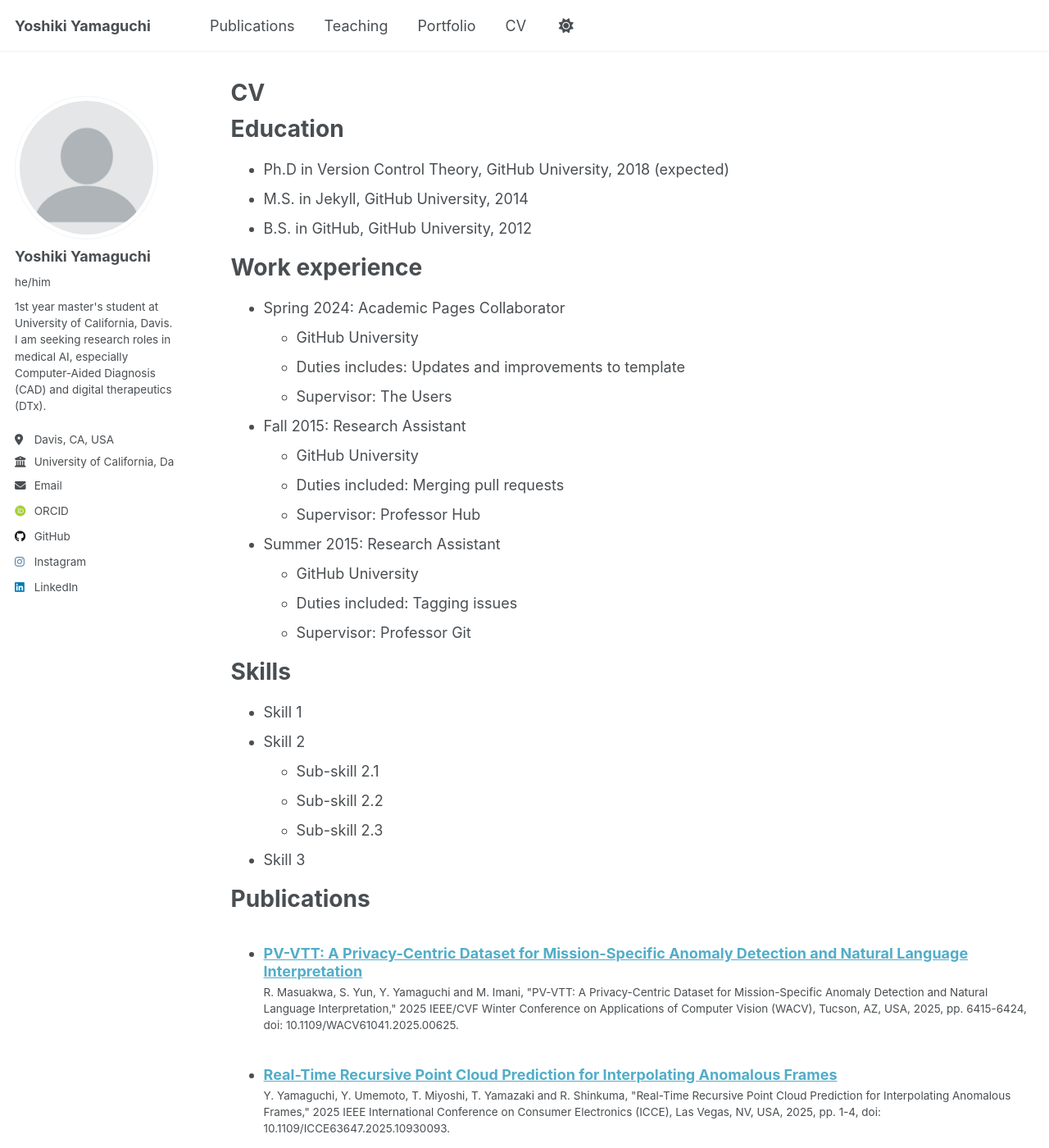
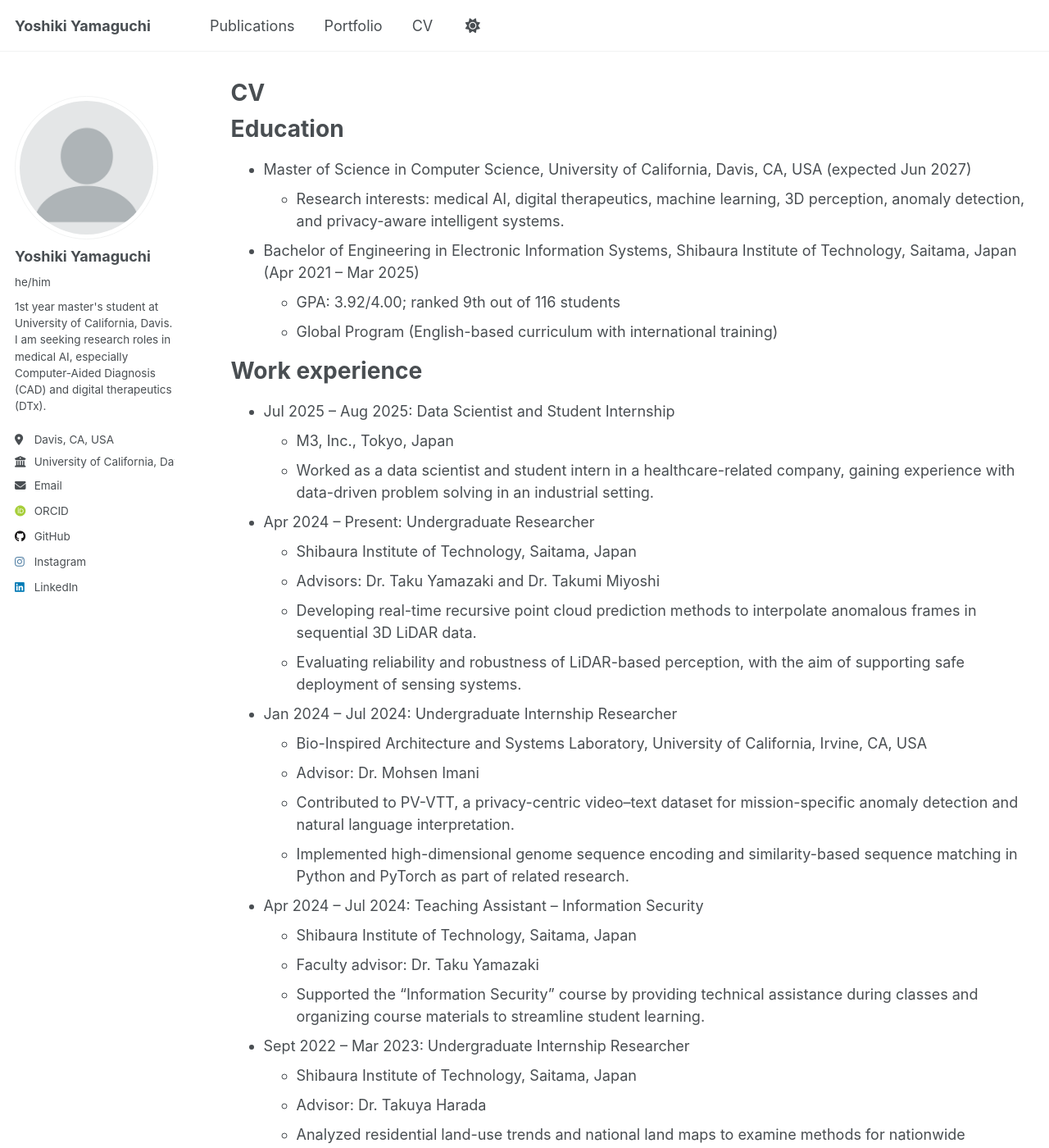
Before and after one commit to Yoshiki0319/Yoshiki0319.github.io, a Jekyll site: the page built from _pages/cv.md, in a window 1280 px wide and 1400 px high. Shown: the whole window at 82% size. Built offline with Jekyll 4.4.1, drawn with Linux system fonts in a browser that asks for light colours; some web fonts are replaced; a script that is not in the unit is left out; some of the changed text lies outside the part shown.

Commit message:
Remove outdated teaching experiences and update navigation links

```diff
--- a/_data/navigation.yml
+++ b/_data/navigation.yml
@@ -14,8 +14,8 @@ main:
   #- title: "Talks"
   #  url: /talks/
 
-  - title: "Teaching"
-    url: /teaching/
+  #- title: "Teaching"
+  #  url: /teaching/
 
   - title: "Portfolio"
     url: /portfolio/
--- a/_pages/cv.md
+++ b/_pages/cv.md
@@ -11,35 +11,65 @@ redirect_from:
 
 Education
 ======
-* Ph.D in Version Control Theory, GitHub University, 2018 (expected)
-* M.S. in Jekyll, GitHub University, 2014
-* B.S. in GitHub, GitHub University, 2012
+* Master of Science in Computer Science, University of California, Davis, CA, USA (expected Jun 2027)
+  * Research interests: medical AI, digital therapeutics, machine learning, 3D perception, anomaly detection, and privacy-aware intelligent systems.
+
+* Bachelor of Engineering in Electronic Information Systems, Shibaura Institute of Technology, Saitama, Japan (Apr 2021 – Mar 2025)
+  * GPA: 3.92/4.00; ranked 9th out of 116 students
+  * Global Program (English-based curriculum with international training)
 
 Work experience
 ======
-* Spring 2024: Academic Pages Collaborator
-  * GitHub University
-  * Duties includes: Updates and improvements to template
-  * Supervisor: The Users
+* Jul 2025 – Aug 2025: Data Scientist and Student Internship
+  * M3, Inc., Tokyo, Japan
+  * Worked as a data scientist and student intern in a healthcare-related company, gaining experience with data-driven problem solving in an industrial setting.
 
-* Fall 2015: Research Assistant
-  * GitHub University
-  * Duties included: Merging pull requests
-  * Supervisor: Professor Hub
+* Apr 2024 – Present: Undergraduate Researcher
+  * Shibaura Institute of Technology, Saitama, Japan
+  * Advisors: Dr. Taku Yamazaki and Dr. Takumi Miyoshi
+  * Developing real-time recursive point cloud prediction methods to interpolate anomalous frames in sequential 3D LiDAR data.
+  * Evaluating reliability and robustness of LiDAR-based perception, with the aim of supporting safe deployment of sensing systems.
 
-* Summer 2015: Research Assistant
-  * GitHub University
-  * Duties included: Tagging issues
-  * Supervisor: Professor Git
+* Jan 2024 – Jul 2024: Undergraduate Internship Researcher
+  * Bio-Inspired Architecture and Systems Laboratory, University of California, Irvine, CA, USA
+  * Advisor: Dr. Mohsen Imani
+  * Contributed to PV-VTT, a privacy-centric video–text dataset for mission-specific anomaly detection and natural language interpretation.
+  * Implemented high-dimensional genome sequence encoding and similarity-based sequence matching in Python and PyTorch as part of related research.
+
+* Apr 2024 – Jul 2024: Teaching Assistant – Information Security
+  * Shibaura Institute of Technology, Saitama, Japan
+  * Faculty advisor: Dr. Taku Yamazaki
+  * Supported the “Information Security” course by providing technical assistance during classes and organizing course materials to streamline student learning.
+
+* Sept 2022 – Mar 2023: Undergraduate Internship Researcher
+  * Shibaura Institute of Technology, Saitama, Japan
+  * Advisor: Dr. Takuya Harada
+  * Analyzed residential land-use trends and national land maps to examine methods for nationwide identification of building usage.
+  * Aimed to correct misallocation in population statistics and create accessible maps with building usage information.
+
+* Sept 2021 – Dec 2021: Student Internship
+  * MOBELL COMMUNICATIONS LTD., Online
+  * Learned about social business and business English while acquiring global business skills.
+  * Proposed ideas to strengthen IT education in Malawi, a low-resource region with limited internet access.
 
 Skills
 ======
-* Skill 1
-* Skill 2
-  * Sub-skill 2.1
-  * Sub-skill 2.2
-  * Sub-skill 2.3
-* Skill 3
+* Programming
+  * Proficient: Python, SQLite, Git
+  * Intermediate: C, Java
+  * Basic: MATLAB
+
+* Machine learning and data analysis
+  * Experience with PyTorch, NumPy, Pandas
+  * Worked with 3D LiDAR point clouds, sequence data, video–text datasets, and urban geospatial data
+
+* Software and tools
+  * Experience with Flask, HTML/CSS/JavaScript, Socket.IO for web and backend development
+  * Version control with Git and GitHub
+
+* Collaboration and communication
+  * Experience working in international and interdisciplinary research teams
+  * Project leadership in course projects and research collaborations
 
 Publications
 ======
@@ -47,18 +77,13 @@ Publications
     {% include archive-single-cv.html %}
   {% endfor %}</ul>
 
-Talks
-======
-  <ul>{% for post in site.talks reversed %}
-    {% include archive-single-talk-cv.html  %}
-  {% endfor %}</ul>
-
-Teaching
-======
-  <ul>{% for post in site.teaching reversed %}
-    {% include archive-single-cv.html %}
-  {% endfor %}</ul>
-
 Service and leadership
 ======
-* Currently signed in to 43 different slack teams
+* Project leader for “Chat Application with Peer-to-peer Communication” (Python, Flask, SQLite, HTML/CSS/JavaScript, Socket.IO); managed scheduling, backend development, and final presentation.
+* Participant in the Global Consumer Intelligence Course, University of Tokyo (Summer 2022), a competitive data science program with a Kaggle-style competition and a completion rate of about 25%.
+* Participant in the Data Science Practical Course, Waseda University (2023), focusing on applied data science skills that bridge theory and business applications.
+* Scholarship and award recipient:
+  * Study Abroad Scholarship, Saitama Prefecture (2025)
+  * Best Session Presentation Award, IEEE 43rd International Conference on Consumer Electronics (2025)
+  * Ganbare! Financial Support for Japanese University Students, KEYENCE Foundation (2023)
+  * SI Tech Scholarship, Shibaura Institute of Technology (2022)
```
Also changed, not shown: _teaching/2014-spring-teaching-1.md (deleted, +0 -20 lines), _teaching/2015-spring-teaching-2.md (deleted, +0 -20 lines).
